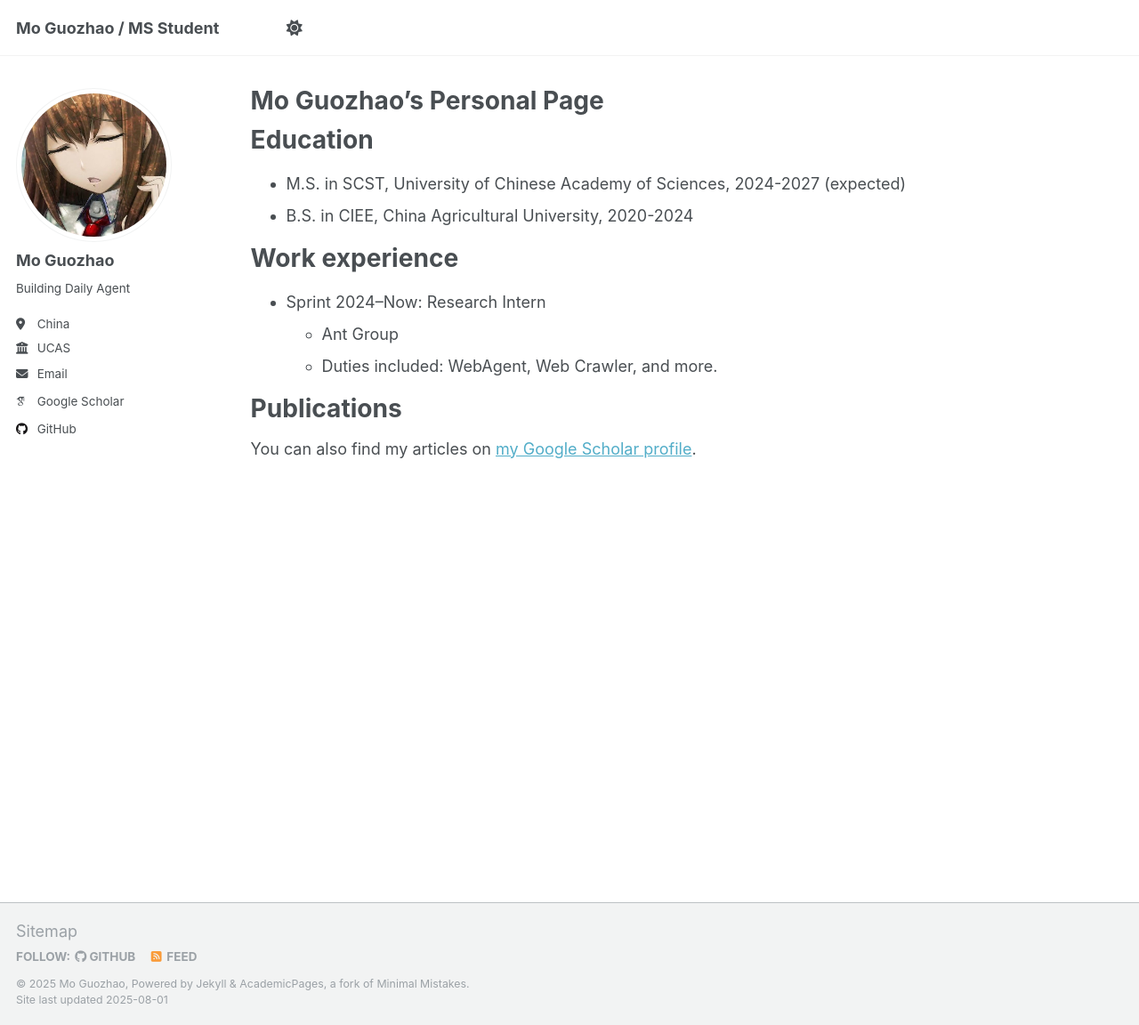
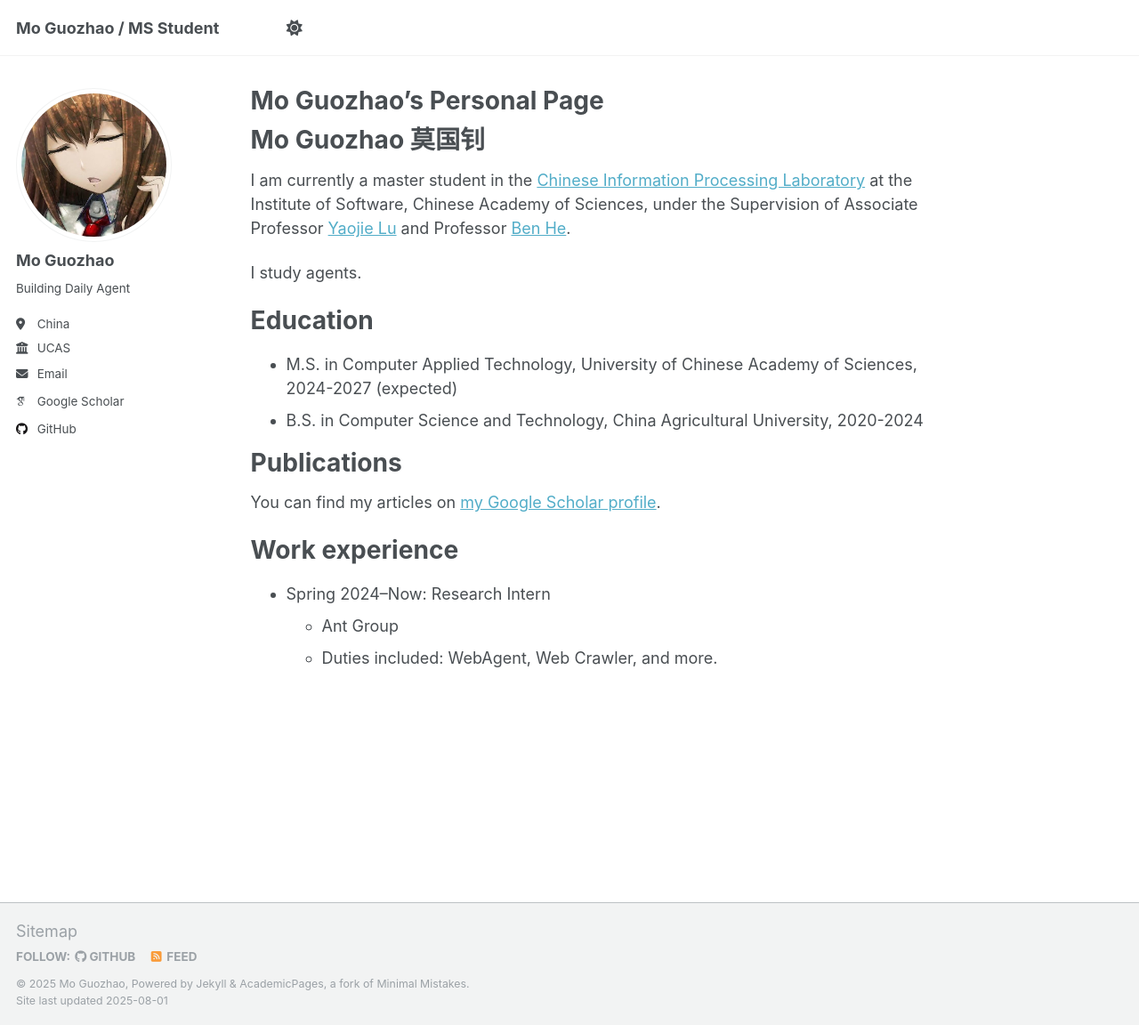
Before and after one commit to hysyyds/hysyyds.github.io, a Jekyll site: the page built from _pages/about.md, in a window 1280 px wide and 1152 px high. Shown: the whole window at 89% size. Built offline with Jekyll 4.4.1, drawn with Linux system fonts in a browser that asks for light colours; some web fonts are replaced; a script that is not in the unit is left out.

Commit message:
feat(bio): update bio

```diff
--- a/_pages/about.md
+++ b/_pages/about.md
@@ -7,27 +7,23 @@ redirect_from:
   - /about.html
 ---
 
-{% include base_path %}
+Mo Guozhao 莫国钊
+======
+I am currently a master student in the [Chinese Information Processing Laboratory](https://www.icip.org.cn/zh/homepage/) at the Institute of Software, Chinese Academy of Sciences, under the Supervision of Associate Professor [Yaojie Lu](https://luyaojie.github.io/) and Professor [Ben He](https://www.icip.org.cn/team/heben/).
+
+I study agents.
 
 Education
 ======
-* M.S. in SCST, University of Chinese Academy of Sciences, 2024-2027 (expected)
-* B.S. in CIEE, China Agricultural University, 2020-2024
+* M.S. in Computer Applied Technology, University of Chinese Academy of Sciences, 2024-2027 (expected)
+* B.S. in Computer Science and Technology, China Agricultural University, 2020-2024
+
+Publications
+======
+  You can find my articles on [my Google Scholar profile]({{site.author.googlescholar}}).
 
 Work experience
 ======
-* Sprint 2024--Now: Research Intern
+* Spring 2024--Now: Research Intern
   * Ant Group
   * Duties included: WebAgent, Web Crawler, and more.
-
-Publications
-======
-  You can also find my articles on [my Google Scholar profile]({{site.author.googlescholar}}).
-
-  <!-- <ul>{% for post in site.publications reversed %}
-    {% include archive-single-cv.html %}
-  {% endfor %}</ul> -->
-
-<!-- Service and leadership
-======
-* Currently signed in to 43 different slack teams -->
```
